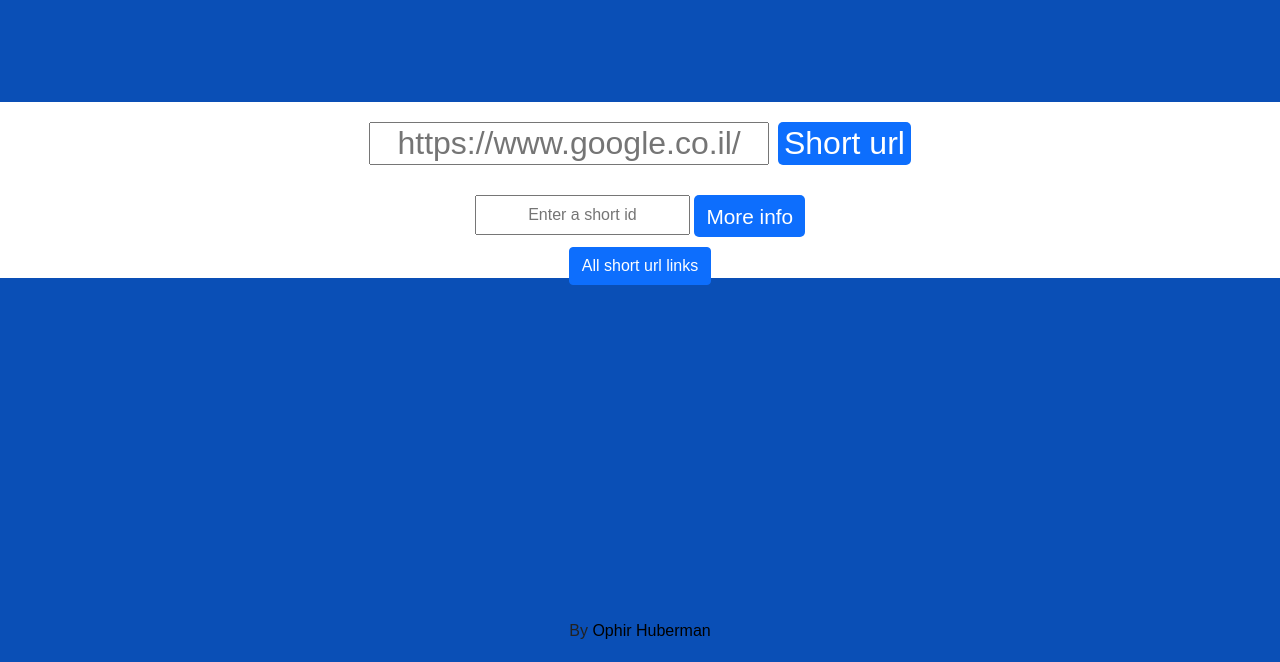
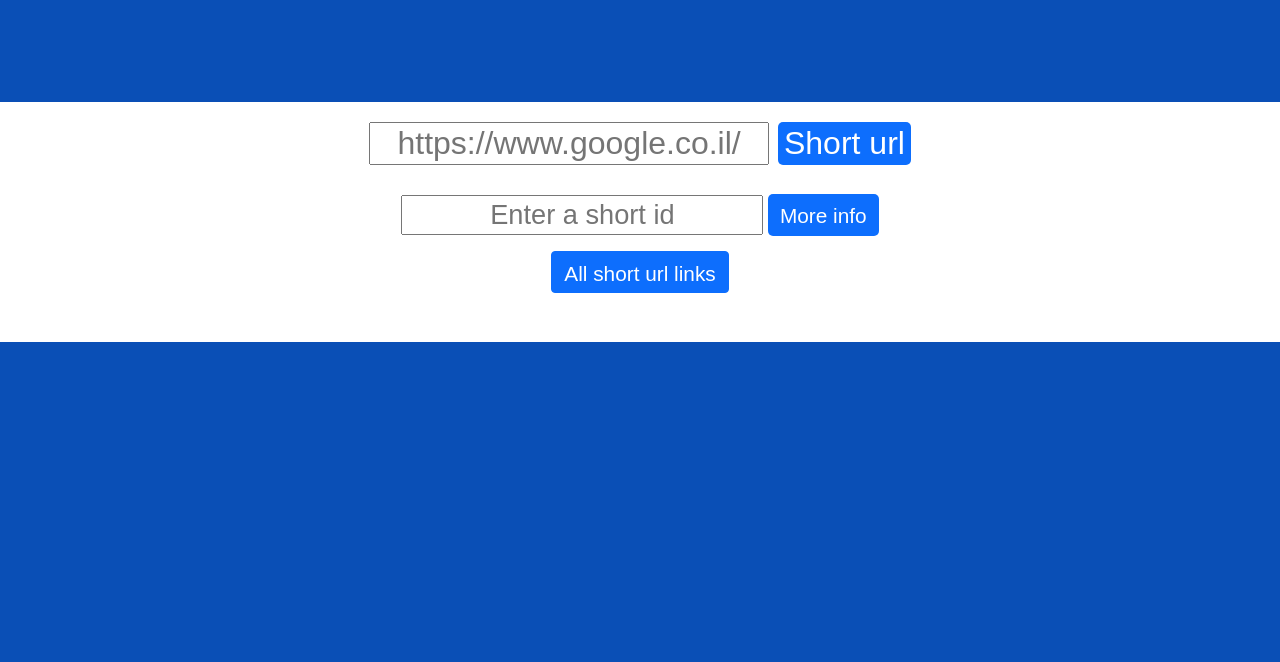
Before and after one commit to hubermanophir/URL-shortner, a website: page views/index.html in a window 1280 px wide. Shown: the part 138-800 px from the top of the page. Drawn offline with nearby package versions, Linux system fonts and the light colour scheme; files that its build step writes are made by us from their sources; no server answers; files whose address does not match are found by name.

Commit message:
finish to styling

```diff
--- a/data/urlJson.json
+++ b/data/urlJson.json
@@ -4,7 +4,7 @@
             "date": "2021-03-02 15:57:34",
             "originalUrl": "https://www.google.co.il/",
             "shortUrlId": "3p5ek",
-      "redirects": 18
+            "redirects": 20
         },
         {
             "date": "2021-03-05 12:31:20",
@@ -16,7 +16,7 @@
             "date": "2021-03-05 12:58:42",
             "originalUrl": "https://www.freecodecamp.org",
             "shortUrlId": "qn3aj",
-      "redirects": 2
+            "redirects": 3
         },
         {
             "date": "2021-03-05 18:09:11",
--- a/package.json
+++ b/package.json
@@ -6,13 +6,14 @@
   "scripts": {
     "test": "jest --verbose",
     "serverTest": "jest serverTest.test.js --verbose",
-    "newTest": "jest newServerTests.test.js --verbose",
+    "clientTest": "jest clientTest.test.js --verbose",
     "start": "node index.js",
     "dev": "nodemon index.js"
   },
   "dependencies": {
     "@types/jest": "^26.0.20",
     "accordionjs": "^2.1.2",
+    "assert": "^2.0.0",
     "axios": "^0.21.1",
     "body-parser": "^1.19.0",
     "cors": "^2.8.5",
@@ -20,6 +21,8 @@
     "express": "^4.17.1",
     "is-valid-domain": "0.0.17",
     "jsdom": "^16.4.0",
+    "nock": "^13.0.10",
+    "nock-puppeteer": "^1.0.2",
     "node-fetch": "^2.6.1",
     "puppeteer": "^8.0.0",
     "validator": "^13.5.2"
--- a/public/script.js
+++ b/public/script.js
@@ -101,7 +101,6 @@ async function getAllUrl() {
   const response = await axios
     .get(`http://localhost:3000/api/shorturl/`)
     .then((res) => {
-      console.log(res.data);
       urlArrayToList(res.data);
     });
 }
@@ -127,6 +126,7 @@ function urlArrayToList(urlArray) {
     div.setAttribute("class", "panel");
     const p = document.createElement("p");
     p.innerHTML = `Short url address: <a target="blank" href="http://localhost:3000/api/shorturl/${url.shortUrlId}">http://localhost:3000/api/shorturl/${url.shortUrlId}</a><br>Original address: ${url.originalUrl}<br>Number of redirects:${url.redirects}<br>Creation date:${url.date}`;
+    p.setAttribute("class", "info");
     div.appendChild(p);
     allShortLinks.appendChild(button);
     allShortLinks.appendChild(div);
@@ -138,6 +138,7 @@ function createInfoDiv(data) {
   const button = document.createElement("button");
   button.innerText = "Ok";
   button.setAttribute("id", "ok-button");
+  div.setAttribute("id", "info-div");
   div.innerHTML = `Original url:${data.originalUrl}<br>Short url: http://localhost:3000/api/shorturl${data.shortUrlId}<br>Redirects: ${data.redirects}<br>Creation date: ${data.date}<br>`;
   div.appendChild(button);
   moreInfoContainer.appendChild(div);
--- a/public/style.scss
+++ b/public/style.scss
@@ -14,7 +14,7 @@ main {
   margin: auto;
   margin-top: 15vh;
   background-color: white;
-  min-height: 22vh;
+  min-height: 30vh;
   width: 65vw;
 }
 @media only screen and (max-device-width: 800px) {
@@ -66,9 +66,11 @@ input[type="text"] {
 #footer {
   text-align: center;
   position: absolute;
-  bottom: 20px;
-  margin: auto;
-  width: 100%;
+  left: 15px;
+  top: 15px;
+}
+#footer a {
+  color: white;
 }
 #main-title {
   margin-top: 50px;
@@ -124,7 +126,7 @@ ul {
   border: none;
   text-align: center;
   outline: none;
-  font-size: 15px;
+  font-size: 1.8rem;
   transition: 0.4s;
 }
 
@@ -139,6 +141,9 @@ ul {
   max-height: 0;
   overflow: hidden;
   transition: max-height 0.2s ease-out;
+  font-size: 1.8rem;
+  line-height: 2rem;
+  text-align: left;
 }
 #all-short-url-btn {
   position: relative;
@@ -155,10 +160,13 @@ ul {
   &:hover {
     background-color: #0a4fb6;
   }
+  position: relative;
+  top: -5px;
 }
 #more-info-input {
   width: fit-content;
-  height: 2.5em;
+  height: 2.5rem;
+  font-size: 1.7rem;
 }
 #more-info-container {
   background-color: black;
@@ -186,3 +194,8 @@ ul {
     background-color: #0a4fb6;
   }
 }
+
+#all-short-url-btn {
+  height: 2em;
+  font-size: 1.3em;
+}
--- a/views/index.html
+++ b/views/index.html
@@ -36,18 +36,24 @@
           <input id="submit" type="submit" value="Short url" />
         </form>
       </section>
+      <div id="custom-alert-container"></div>
       <div>
-        <input id="more-info-input" type="text" placeholder="Enter a short id">
-        <button id="more-info" type="button" class="btn btn-primary">More info</button>
+        <input
+          id="more-info-input"
+          type="text"
+          placeholder="Enter a short id"
+        />
+        <button id="more-info" type="button" class="btn btn-primary">
+          More info
+        </button>
         <div hidden id="more-info-container"></div>
       </div>
-      <div id="custom-alert-container"></div>
       <div id="short-url-container"></div>
       <div></div>
 
       <p>
         <button
-        id="all-short-url-btn"
+          id="all-short-url-btn"
           class="btn btn-primary"
           type="button"
           data-bs-toggle="collapse"
@@ -59,10 +65,8 @@
         </button>
       </p>
       <div class="collapse" id="collapseExample">
-        <div id="all-short-link">
-        </div>
+        <div id="all-short-link"></div>
       </div>
-
     </main>
     <footer>
       <div id="footer">
@@ -71,7 +75,6 @@
           >Ophir Huberman</a
         >
       </div>
-      </div>
     </footer>
     <script src="./public/script.js"></script>
   </body>
```
Also changed, not shown: clientTest.test.js (+30 -0 lines), public/style.css, 2 other files. Lines whose indentation alone changed are shown as unchanged.
